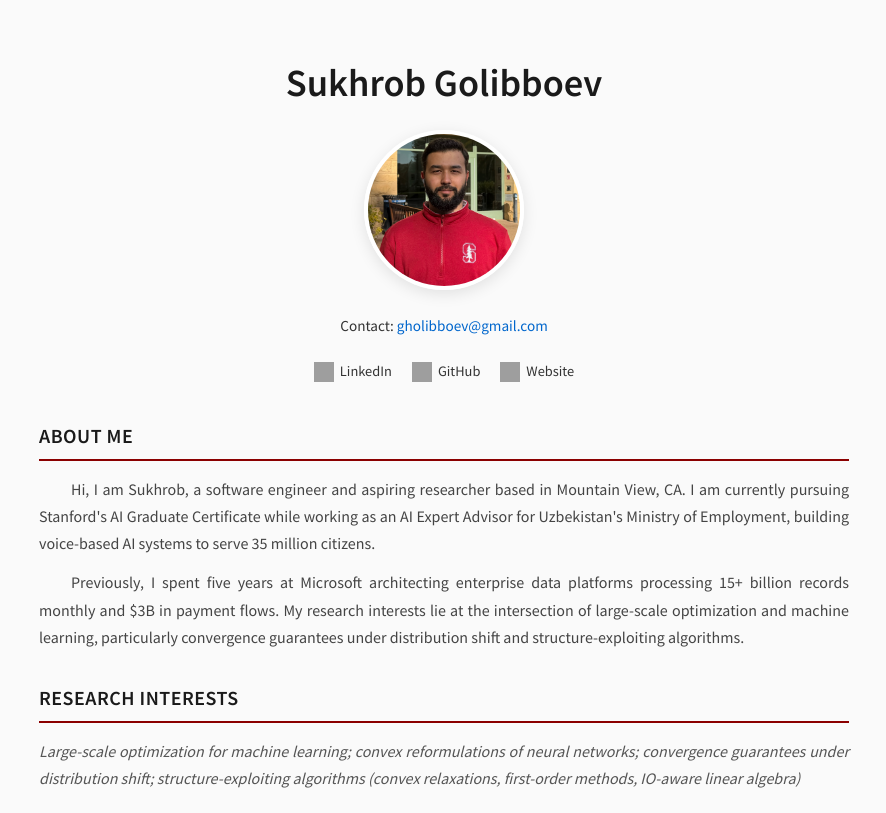
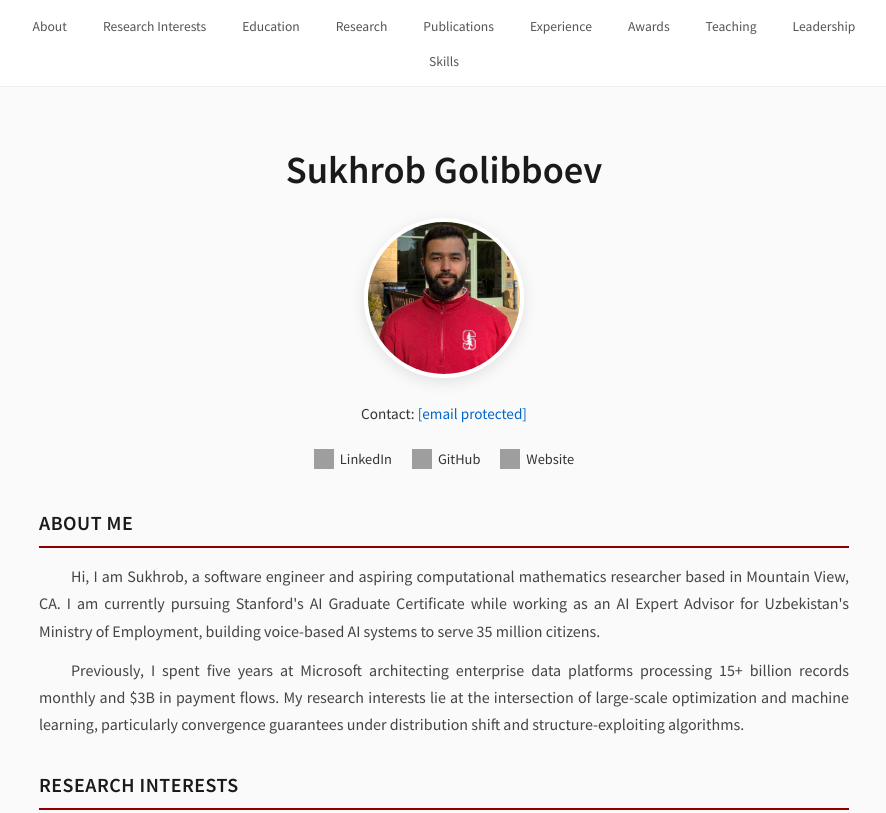
Before and after one commit to Sukhrobjon/sukhrobjon.github.io, a plain HTML site: page index.html in a window 1280 px wide. Shown: the top 813 px of the page, without its empty margins (196-1082 px from the left). Drawn offline with Linux system fonts and the light colour scheme; grey boxes are pictures that could not be loaded.

Commit message:
Implement sticky navigation and update layout
Added a sticky navigation bar with links to various sections of the page. Updated the layout and styling for better user experience.

```diff
--- a/index.html
+++ b/index.html
@@ -21,10 +21,55 @@
             line-height: 1.7;
         }
 
+        /* Navigation */
+        nav {
+            background-color: #fff;
+            border-bottom: 1px solid #eee;
+            position: sticky;
+            top: 0;
+            z-index: 100;
+            padding: 12px 20px;
+        }
+
+        nav ul {
+            display: flex;
+            justify-content: center;
+            flex-wrap: wrap;
+            gap: 8px 20px;
+            list-style: none;
+            max-width: 900px;
+            margin: 0 auto;
+        }
+
+        nav a {
+            color: #555;
+            text-decoration: none;
+            font-size: 0.85rem;
+            font-weight: 500;
+            padding: 4px 8px;
+            border-radius: 4px;
+            transition: all 0.2s;
+        }
+
+        nav a:hover {
+            color: #8b0000;
+            background-color: #f5f5f5;
+        }
+
         .container {
             max-width: 850px;
             margin: 0 auto;
             padding: 50px 20px;
+        }
+
+        /* Smooth scrolling */
+        html {
+            scroll-behavior: smooth;
+        }
+
+        /* Offset for sticky nav */
+        section {
+            scroll-margin-top: 60px;
         }
 
         header {
@@ -247,6 +292,21 @@
     </style>
 </head>
 <body>
+    <nav>
+        <ul>
+            <li><a href="#about">About</a></li>
+            <li><a href="#research-interests">Research Interests</a></li>
+            <li><a href="#education">Education</a></li>
+            <li><a href="#research">Research</a></li>
+            <li><a href="#publications">Publications</a></li>
+            <li><a href="#experience">Experience</a></li>
+            <li><a href="#awards">Awards</a></li>
+            <li><a href="#teaching">Teaching</a></li>
+            <li><a href="#leadership">Leadership</a></li>
+            <li><a href="#skills">Skills</a></li>
+        </ul>
+    </nav>
+
     <div class="container">
         <header>
             <h1>Sukhrob Golibboev</h1>
@@ -254,7 +314,7 @@
             <img src="profile.jpg" alt="Sukhrob Golibboev" class="profile-img">
 
             <div class="contact-info">
-                Contact: <a href="mailto:gholibboev@gmail.com">gholibboev@gmail.com</a>
+                Contact: <a href="/cdn-cgi/l/email-protection#84e3ecebe8ede6e6ebe1f2c4e3e9e5ede8aae7ebe9"><span class="__cf_email__" data-cfemail="afc8c7c0c3c6cdcdc0cad9efc8c2cec6c381ccc0c2">[email&#160;protected]</span></a>
             </div>
 
             <div class="social-links">
@@ -273,24 +333,24 @@
             </div>
         </header>
 
-        <section>
+        <section id="about">
             <h2>About Me</h2>
             <p class="about-text">
-                Hi, I am Sukhrob, a software engineer and aspiring researcher based in Mountain View, CA. I am currently pursuing Stanford's AI Graduate Certificate while working as an AI Expert Advisor for Uzbekistan's Ministry of Employment, building voice-based AI systems to serve 35 million citizens.
+                Hi, I am Sukhrob, a software engineer and aspiring computational mathematics researcher based in Mountain View, CA. I am currently pursuing Stanford's AI Graduate Certificate while working as an AI Expert Advisor for Uzbekistan's Ministry of Employment, building voice-based AI systems to serve 35 million citizens.
             </p>
             <p class="about-text">
                 Previously, I spent five years at Microsoft architecting enterprise data platforms processing 15+ billion records monthly and $3B in payment flows. My research interests lie at the intersection of large-scale optimization and machine learning, particularly convergence guarantees under distribution shift and structure-exploiting algorithms.
             </p>
         </section>
 
-        <section>
+        <section id="research-interests">
             <h2>Research Interests</h2>
             <p class="research-interests">
                 Large-scale optimization for machine learning; convex reformulations of neural networks; convergence guarantees under distribution shift; structure-exploiting algorithms (convex relaxations, first-order methods, IO-aware linear algebra)
             </p>
         </section>
 
-        <section>
+        <section id="education">
             <h2>Education</h2>
 
             <div class="entry">
@@ -336,7 +396,7 @@
             </div>
         </section>
 
-        <section>
+        <section id="research">
             <h2>Research Experience</h2>
 
             <div class="entry">
@@ -374,7 +434,7 @@
             </div>
         </section>
 
-        <section>
+        <section id="publications">
             <h2>Publications</h2>
 
             <div class="publication">
@@ -388,7 +448,7 @@
             </div>
         </section>
 
-        <section>
+        <section id="experience">
             <h2>Professional Experience</h2>
 
             <div class="entry">
@@ -439,7 +499,7 @@
             </div>
         </section>
 
-        <section>
+        <section id="awards">
             <h2>Awards &amp; Honors</h2>
 
             <div class="award-item">
@@ -469,7 +529,7 @@
             </div>
         </section>
 
-        <section>
+        <section id="teaching">
             <h2>Teaching Experience</h2>
 
             <div class="entry">
@@ -501,7 +561,7 @@
             </div>
         </section>
 
-        <section>
+        <section id="leadership">
             <h2>Leadership &amp; Service</h2>
 
             <div class="entry">
@@ -519,7 +579,7 @@
             </div>
         </section>
 
-        <section>
+        <section id="skills">
             <h2>Skills</h2>
             <div class="skills-grid">
                 <div class="skill-row"><span class="skill-category">Programming:</span> Python, Scala, SQL, C#, JavaScript, C++, Java</div>
@@ -529,10 +589,3 @@
                 <div class="skill-row"><span class="skill-category">Languages:</span> English (Fluent), Uzbek (Native), Turkish (Fluent), Russian (Conversational)</div>
             </div>
         </section>
-
-        <footer>
-            <p>&copy; 2026 Sukhrob Golibboev. All rights reserved.</p>
-        </footer>
-    </div>
-</body>
-</html>
```
